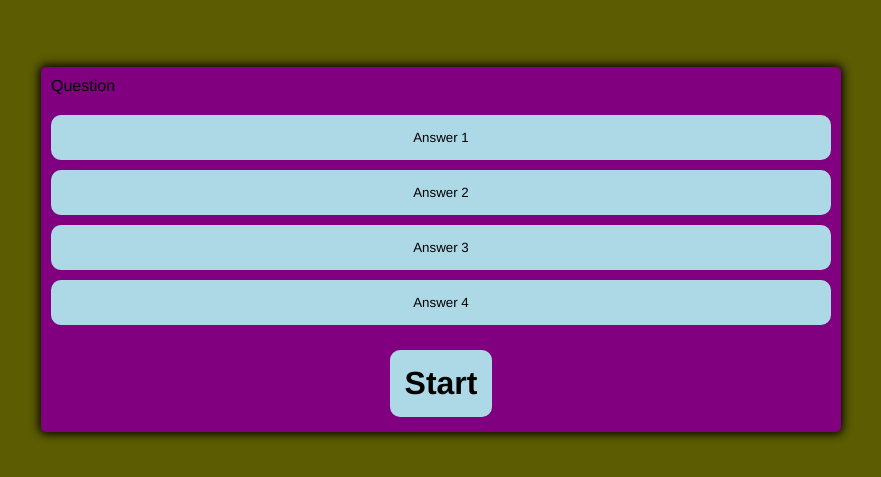
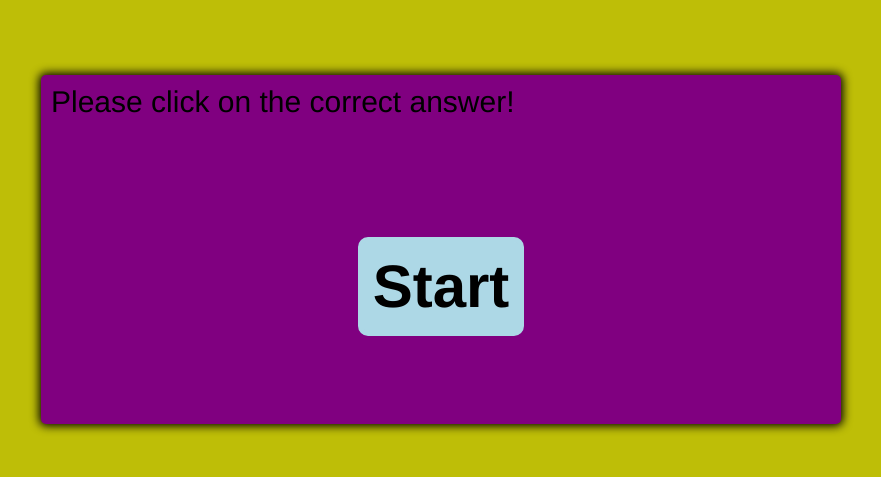
Before and after one commit to IanLi1023/Kobe-Bryant-Quiz-App, a plain HTML site: page index.html in a window 1280 px wide. Shown: the part 151-628 px from the top of the page, without its empty margins (199-1080 px from the left). Drawn offline with Linux system fonts and the light colour scheme.

Commit message:
updated font size

```diff
--- a/assets/style.css
+++ b/assets/style.css
@@ -1,6 +1,7 @@
 *, *::before, *::after {
     box-sizing: border-box;
     font-family:'Franklin Gothic Medium', 'Arial Narrow', Arial, sans-serif;
+    font-size: 30px;
 }
 
 body {
@@ -11,7 +12,7 @@ body {
     height: 100vh;
     justify-content: center;
     align-items: center;
-    background-color: rgb(92, 92, 3);
+    background-color: rgb(190, 190, 7);
 }
 
 .full-page {
@@ -21,6 +22,9 @@ body {
     border-radius: 5px;
     padding: 10px;
     box-shadow: 0 0 10px 2px;
+    justify-content: center;
+    align-items: center;
+
 }
 
 .btn-grid {
@@ -53,7 +57,8 @@ body {
     font-size: 2rem;
     font-weight: bold;
     align-items: center;
-    margin: 5px;
+    justify-content: center;
+    margin: 10%;
 }
 
 .control-btn {
@@ -64,5 +69,5 @@ body {
 }
 
 .hide {
-    display:none;
+    display: none;
 }
--- a/index.html
+++ b/index.html
@@ -10,12 +10,12 @@
 <body>
     <div class="full-page">
         <div id="question-box" class="hide"></div>
-            <div id="question">Question</div>
+            <div id="question">Please click on the correct answer!</div>
             <div id="answer-buttons" class="btn-grid">
-                <button class="btn">Answer 1</button>
+                <!-- <button class="btn">Answer 1</button>
                 <button class="btn">Answer 2</button>
                 <button class="btn">Answer 3</button>
-                <button class="btn">Answer 4</button>
+                <button class="btn">Answer 4</button> -->
             </div>
         <div class="control-btn">
             <button id="start-btn" class="start-btn btn">Start</button>
```
